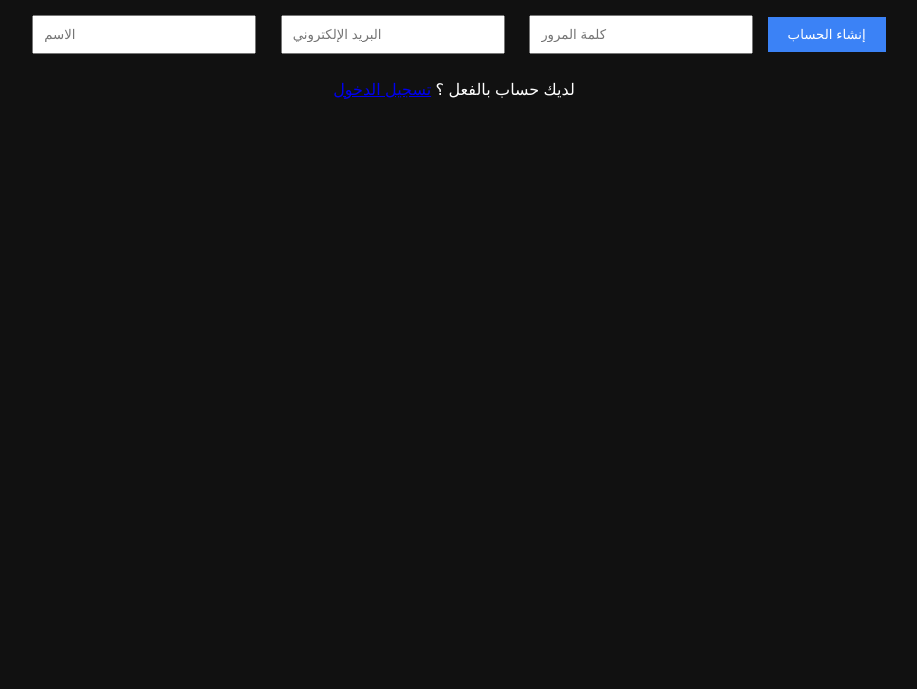
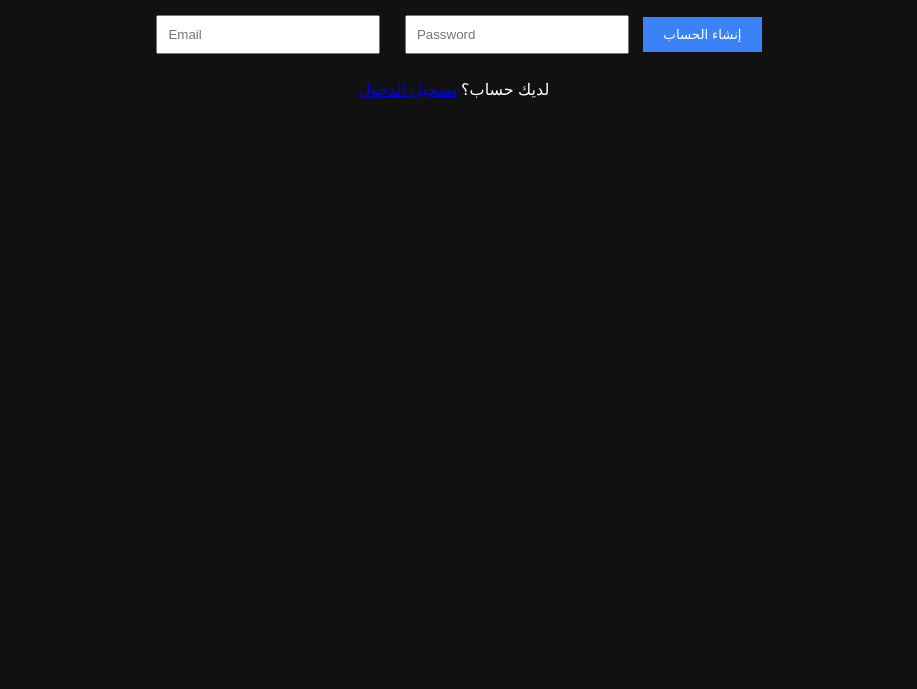
Before and after one commit to dddm20/ai-project-generator-1, a website: page register.html in a window 1280 px wide. Shown: the part 111-800 px from the top of the page, without its empty margins (186-1103 px from the left). Drawn offline with Linux system fonts and the light colour scheme; files that its build step writes are made by us from their sources.

Commit message:
Update register.html

```diff
--- a/register.html
+++ b/register.html
@@ -3,29 +3,14 @@
 <head>
 <meta charset="UTF-8">
 <title>إنشاء حساب</title>
-<link rel="stylesheet" href="style.css">
+<link rel="stylesheet" href="css/style.css">
 </head>
-
 <body>
-
-<div class="login-box">
-
 <h2>إنشاء حساب</h2>
-
-<input type="text" placeholder="الاسم">
-
-<input type="email" placeholder="البريد الإلكتروني">
-
-<input type="password" placeholder="كلمة المرور">
-
-<button>إنشاء الحساب</button>
-
-<p>
-لديك حساب بالفعل ؟
-<a href="login.html">تسجيل الدخول</a>
-</p>
-
-</div>
-
+<input id="email" placeholder="Email">
+<input id="password" type="password" placeholder="Password">
+<button onclick="register()">إنشاء الحساب</button>
+<p>لديك حساب؟ <a href="login.html">تسجيل الدخول</a></p>
+<script src="js/script.js"></script>
 </body>
 </html>
```
